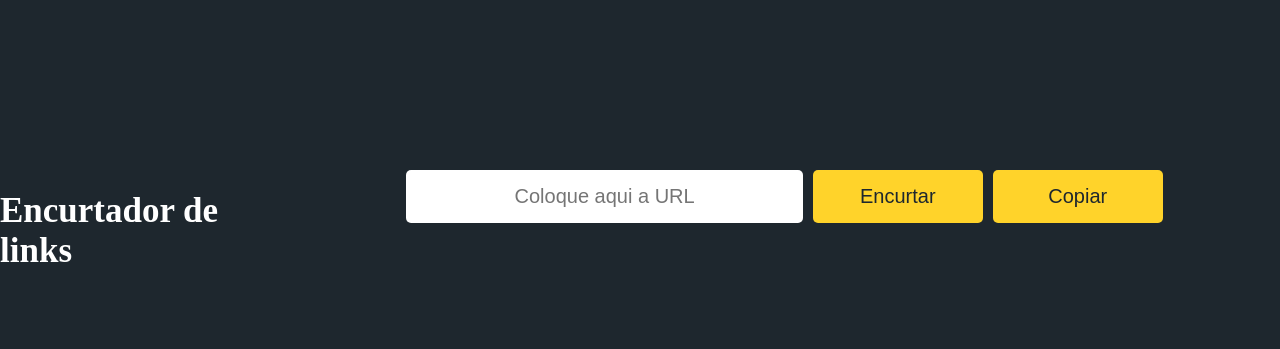
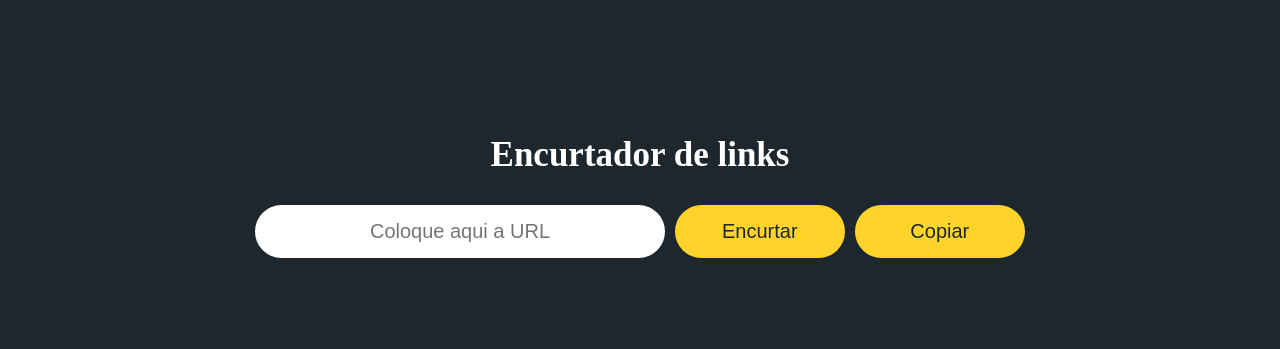
Before and after one commit to Johnhelder/EncurtarLinks, a plain HTML site: page index.html in a window 1280 px wide. Shown: the part 154-503 px from the top of the page. Drawn offline with Linux system fonts and the light colour scheme.

Commit message:
subindo algumas alterações

```diff
--- a/assets/css/style.css
+++ b/assets/css/style.css
@@ -41,7 +41,7 @@ justify-content: center;
   text-align: center;
   outline: transparent;
   width: 40%;
-  border-radius: 5px;
+  border-radius: 50px;
   font-size: 20px;
   color: #1e272e;
 }
@@ -50,7 +50,7 @@ justify-content: center;
   padding: 15px 20px;
   width: 170px;
   margin-left: 10px;
-  border-radius: 5px;
+  border-radius: 50px;
   background-color: #FFD32A;
   font-size: 20px;
   color: #1e272e;
@@ -58,8 +58,7 @@ justify-content: center;
 }
 
 .btn:hover{
-  transition: 3s;
+  transition: 2s;
   background-color: #cfab18;
-
   cursor: pointer;
 }
--- a/index.html
+++ b/index.html
@@ -7,11 +7,13 @@
   <meta name="viewport" content="width=device-width, initial-scale=1.0">
   <link rel="stylesheet" href="./assets/css/style.css">
   <title>Encurtador de Links</title>
+  <link rel="shortcut icon" href="./assets/images/link.png" type="image/x-icon">
 </head>
 
 <body>
-  <h1>Encurtador de links</h1>
+
   <div class="box">
+    <h1>Encurtador de links</h1>
     <div class="box-input">
       <input class="input-url" type="text" id="input-url" placeholder="Coloque aqui a URL">
       <button class="btn">Encurtar</button>
```
Also changed, not shown: assets/images/link.png (added).
